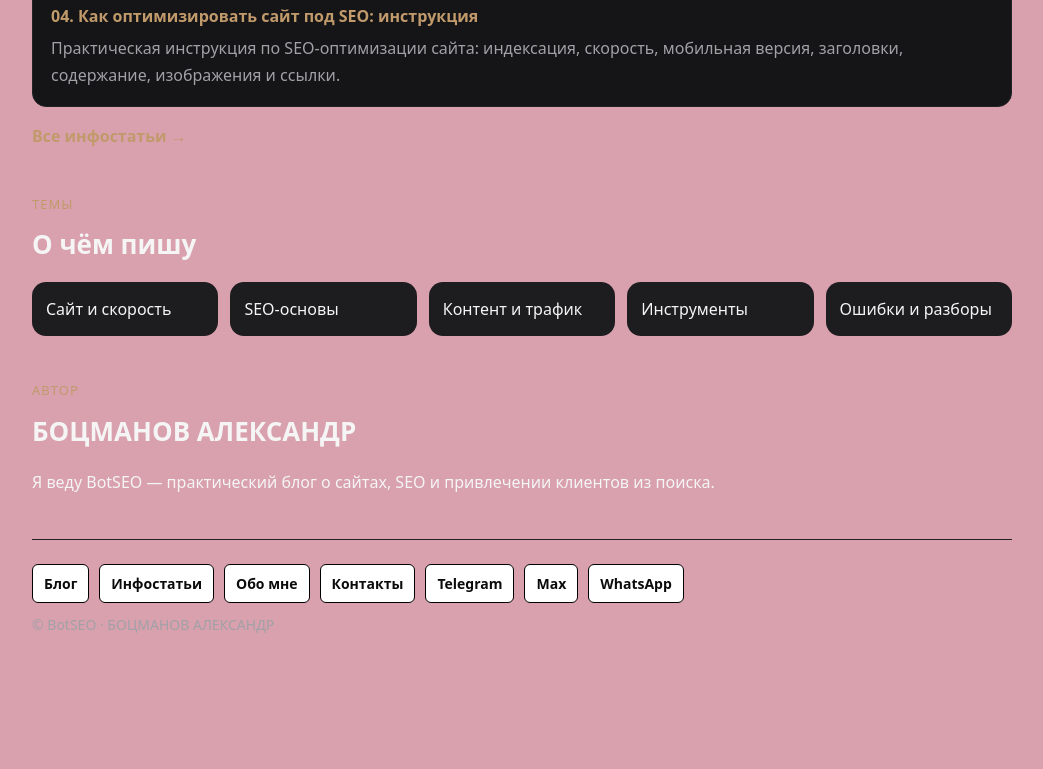
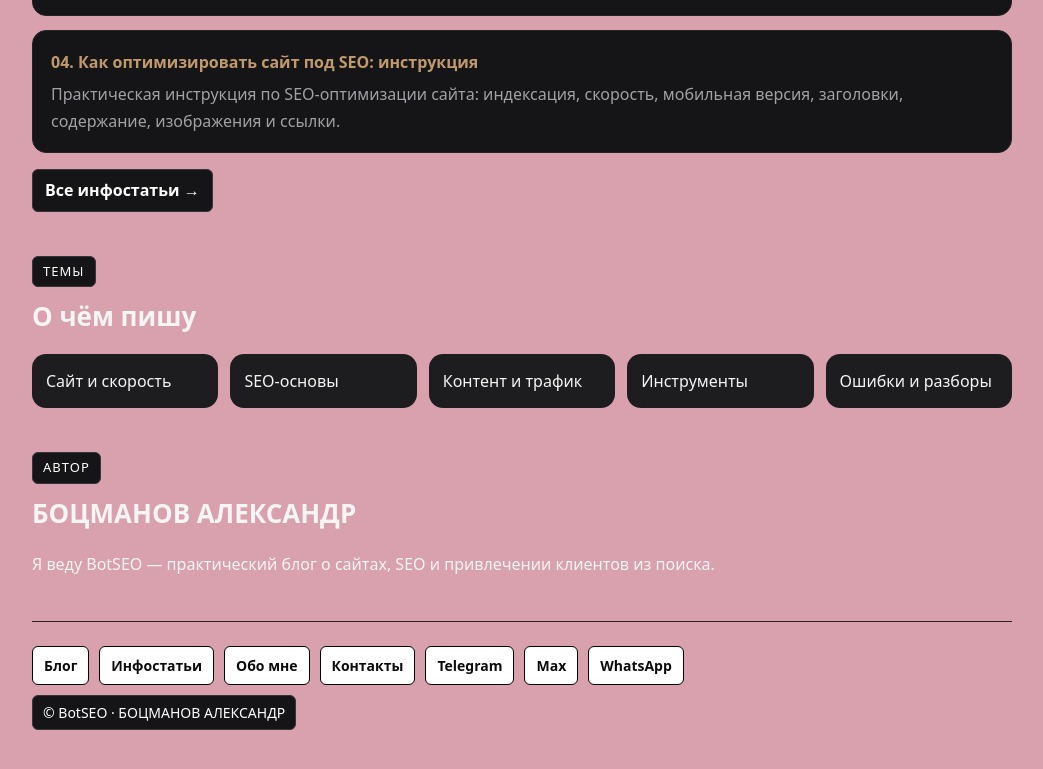
Before and after one commit to botsmanovavgmail/botseoru, a plain HTML site: page botseo-site/index.html in a window 1280 px wide. Shown: the part 2011-2780 px from the top of the page, without its empty margins (118-1161 px from the left). Before the commit the page ends 2735 px from the top, so only its background shows below. Drawn offline with Linux system fonts and the light colour scheme.

Commit message:
Improve contrast for homepage labels and navigation links

```diff
--- a/botseo-site/assets/style.css
+++ b/botseo-site/assets/style.css
@@ -12,7 +12,7 @@ nav{display:flex;gap:10px;flex-wrap:wrap}nav a{display:inline-block;color:#fff;t
 .btn{display:inline-block;background:var(--btn);color:#0B0B0C;font-weight:700;padding:12px 20px;border-radius:var(--radius)}
 .btn.ghost{background:transparent;color:var(--text);border:1px solid #2A2A2E}
 .btn:hover{filter:brightness(1.08);text-decoration:none}
-section{margin:44px 0}.eyebrow{color:var(--accent);font-size:13px;letter-spacing:.08em;text-transform:uppercase;margin:0 0 8px}
+section{margin:44px 0}.eyebrow{display:inline-block;background:#151517;color:#fff;font-size:13px;letter-spacing:.08em;text-transform:uppercase;margin:0 0 8px;padding:4px 10px;border:1px solid #35353a;border-radius:6px}
 h2{font-size:26px;margin:0 0 16px}
 .cards{display:grid;gap:14px}.card{background:var(--card);border:1px solid #232326;border-radius:var(--radius);padding:18px}
 .card a{font-weight:700}.card p{color:var(--muted);margin:6px 0 0}
@@ -23,7 +23,7 @@ h2{font-size:26px;margin:0 0 16px}
 article h1{font-size:clamp(28px,5vw,38px);line-height:1.2;margin:0 0 10px}
 article h2{margin-top:34px}ul,ol{padding-left:22px}li{margin:8px 0}
 .cta{background:var(--card);border:1px solid #232326;border-radius:var(--radius);padding:22px;margin:36px 0}
-footer{border-top:1px solid #232326;padding:24px 0;color:var(--muted);font-size:14px}
+footer{border-top:1px solid #232326;padding:24px 0;color:var(--muted);font-size:14px}footer>div:last-child{display:inline-block;background:#151517;color:#fff;padding:5px 10px;border:1px solid #35353a;border-radius:6px}
 footer .links{display:flex;gap:10px;flex-wrap:wrap;margin-bottom:10px}footer .links a{display:inline-block;background:#fff;color:#0B0B0C;border:1px solid #000;padding:7px 11px;border-radius:6px;font-weight:700}
 @media(max-width:560px){header{flex-direction:column;align-items:flex-start}.hero{padding:32px 0 20px}}
 
@@ -45,6 +45,6 @@ footer .links{display:flex;gap:10px;flex-wrap:wrap;margin-bottom:10px}footer .li
 .section-heading h2{margin:0}
 .count{display:inline-flex;align-items:center;white-space:nowrap;background:var(--surface);border:1px solid #2A2A2E;border-radius:999px;padding:5px 11px;color:var(--muted);font-size:13px}
 .section-intro{color:#fff;margin:-6px 0 16px}
-.section-more{margin:16px 0 0;font-weight:700}
+.section-more{margin:16px 0 0;font-weight:700}.section-more a,.category-link a{display:inline-block;background:#151517;color:#fff;border:1px solid #35353a;border-radius:6px;padding:7px 12px}.section-more a:hover,.category-link a:hover{background:#252529;color:#fff;text-decoration:none}
 .category-link{font-size:15px!important;margin-top:14px!important}
 @media(max-width:560px){.section-heading{align-items:flex-start;flex-direction:column;gap:8px}}
```
